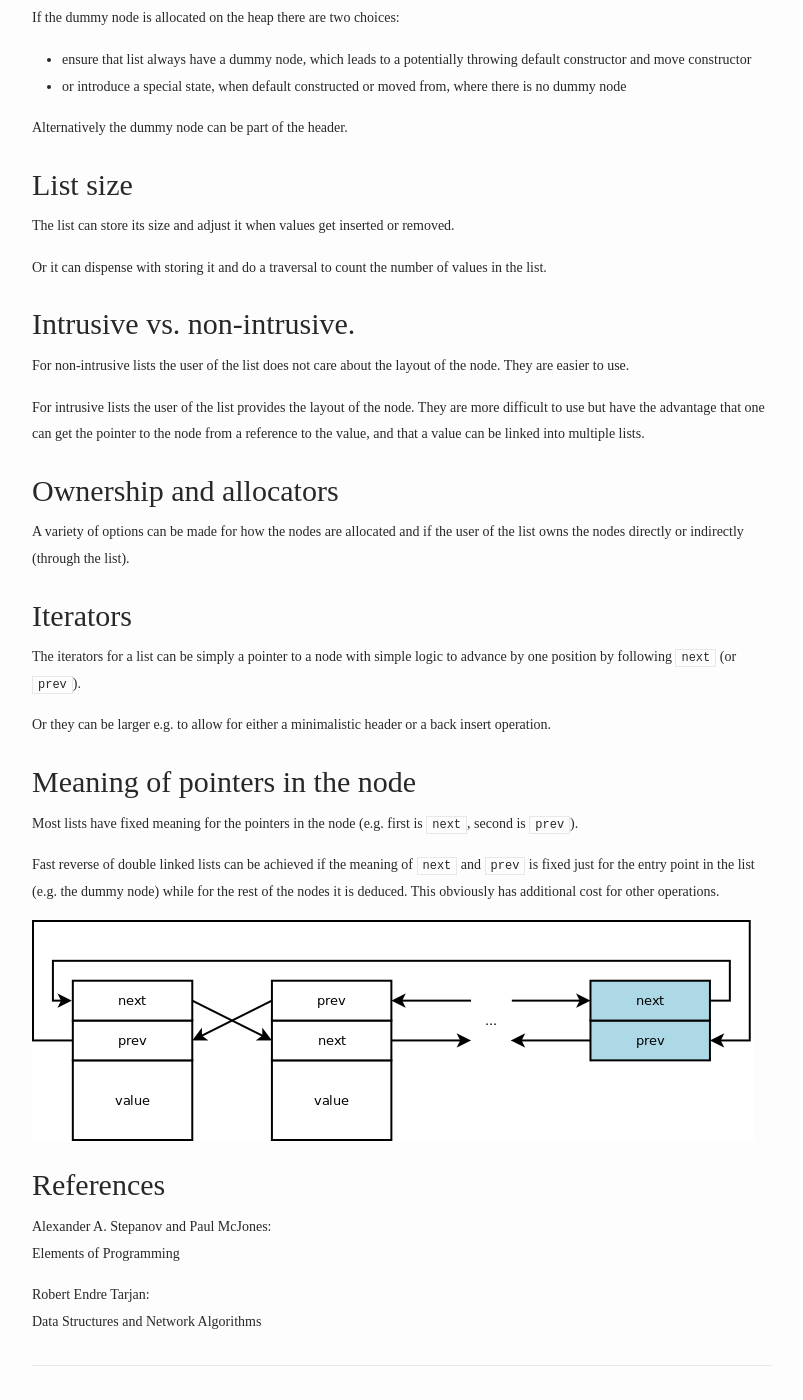
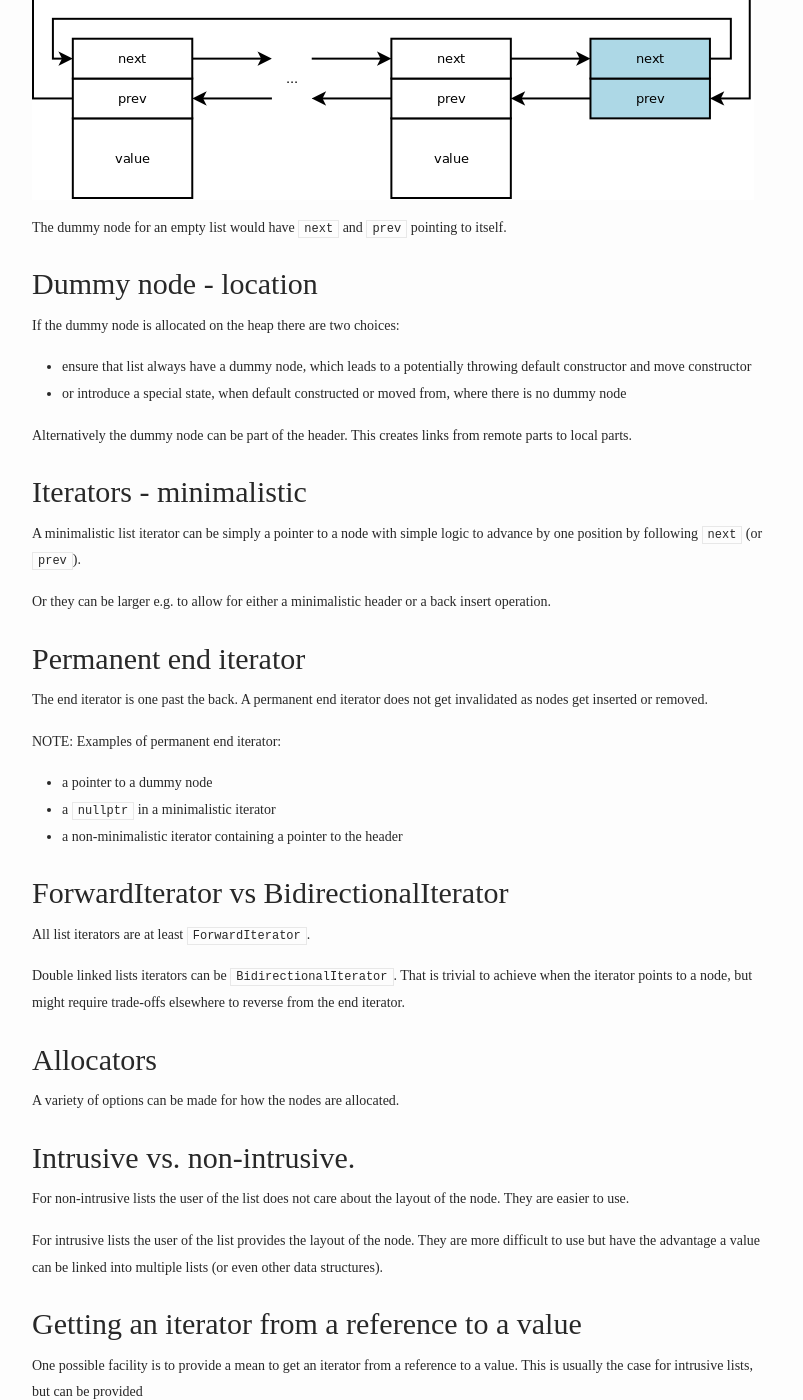
Before and after one commit to bajamircea/bajamircea.github.io, a Jekyll site: the page built from _posts/2018-06-23-linked-lists-options.markdown, in a window 1280 px wide and 1400 px high, scrolled down 2940 px. Shown: the whole window, without its empty margins (238-1041 px from the left). Built offline with Jekyll 4.4.1, drawn with Linux system fonts in a browser that asks for light colours; nearby versions of some CDN libraries; some of the changed text lies outside the part shown.

Commit message:
Update lists

```diff
--- a/_posts/2018-06-23-linked-lists-options.markdown
+++ b/_posts/2018-06-23-linked-lists-options.markdown
@@ -13,8 +13,12 @@ Alex Stepanov mentions at some point that `std::vector` is just a kind of
 vector, there are many kinds of vector. It turns out that `std::list` is also
 just a kind of linked list, the are many kinds of linked lists.
 
-Linked lists are data structures that are implemented as a chain of nodes where
-each node stores a value and one or more pointers to adjacent nodes.
+Linked lists are dynamic-size data structures that are implemented as a chain
+of nodes. Each node stores a value and one or two pointers to adjacent nodes.
+
+A list has a header (consisting of the local parts, at fixed offsets from the
+list object address) and the chain of nodes (the remote parts). The chain is
+accessed through at least one pointer in the header.
 
 Like extent based data structures e.g. `std::vector`, linked lists expose a
 sequence of values. The differences are in terms of trade-offs for the cost of
@@ -47,8 +51,7 @@ made for a more difficult read.
 
 # Linear vs. Circular
 
-There are two choices for the `next` pointer of the tail node (and for the
-`prev` pointer for the head node).
+There are two choices for the `next` pointer of the tail node.
 
 It can be `nullptr`, not pointing to another node. In this case the list is
 linear.
@@ -60,38 +63,63 @@ this case the list is circular.
 
 ![Circular](/assets/2018-06-23-linked-lists-options/04-circular.png)
 
+Double linked lists have the same choice for the `prev` pointer for the head
+node. A double linked list is either linear for both chains or circular for
+both chains.
 
-# Header - size
 
-The list itself needs the means to access the chain of nodes.
+# Header - minimalistic
 
 A minimalistic header can have just one pointer. That's useful for large number
 of lists, many of which are empty.
 
-For a linear list the header needs to contain a pointer to the head.
+The minimalistic header can have a pointer to the head (e.g. a linear single
+linked list).
 
 ![Header to head](/assets/2018-06-23-linked-lists-options/05-header-head.png)
 
-For a single linked circular list the header should have a pointer to the tail.
-This way the head can also be accessed in 2 steps (regardless of the length of
-the list).
+Or the minimalistic header can have a pointer to the tail, This can work for
+circular lists, by providing access to the head as well in a constant number of
+steps regardless of the length of the list.
 
 ![Header to tail](/assets/2018-06-23-linked-lists-options/06-header-tail.png)
 
 Alternatively the header can be larger than just a pointer.
 
 
+# List size
+
+The list can store its size in the header and adjust it when values get
+inserted or removed.
+
+Or it can dispense with storing it and do a traversal to count the number of
+values in the list.
+
+
+# Links from remote parts to local parts
+
+One option is to only have links from the header (the local parts) to the nodes
+(the remote parts), but no links from the nodes (the remote parts) back to the
+header.
+
+The other option is to allow links from the nodes (the remote parts) back to
+the header (the local parts). This makes some operations a bit more complex
+(e.g.  move constructor and assignment need to also adjust the relevant
+pointers to point to the new header).
+
+
 # Dummy node
 
-For circular lists there is the option to introduce a dummy node
-that does not need to contain a value (e.g. it's `reinterpret_cast`ed to a
-node), between the node for the front (the node of the first value) and the
-back (the node for the last value).
+For circular lists there is the option to introduce a dummy node that does not
+need to contain a value (e.g. it's `reinterpret_cast`ed to a node), between the
+node for the front (the node of the first value) and the back (the node for the
+last value).
 
 ![Dummy node](/assets/2018-06-23-linked-lists-options/07-dummy-node.png)
 
 The dummy node for an empty list would have `next` and `prev` pointing to
 itself.
+
 
 # Dummy node - location
 
@@ -102,14 +130,42 @@ If the dummy node is allocated on the heap there are two choices:
 - or introduce a special state, when default constructed or moved from, where
   there is no dummy node
 
-Alternatively the dummy node can be part of the header.
+Alternatively the dummy node can be part of the header. This creates links from
+remote parts to local parts.
 
-# List size
 
-The list can store its size and adjust it when values get inserted or removed.
+# Iterators - minimalistic
 
-Or it can dispense with storing it and do a traversal to count the number of
-values in the list.
+A minimalistic list iterator can be simply a pointer to a node with simple
+logic to advance by one position by following `next` (or `prev`).
+
+Or they can be larger e.g. to allow for either a minimalistic header or a back
+insert operation.
+
+
+# Permanent end iterator
+
+The end iterator is one past the back. A permanent end iterator does not get
+invalidated as nodes get inserted or removed.
+
+NOTE: Examples of permanent end iterator:
+- a pointer to a dummy node
+- a `nullptr` in a minimalistic iterator
+- a non-minimalistic iterator containing a pointer to the header
+
+
+# ForwardIterator vs BidirectionalIterator
+
+All list iterators are at least `ForwardIterator`.
+
+Double linked lists iterators can be `BidirectionalIterator`. That is trivial to
+achieve when the iterator points to a node, but might require trade-offs
+elsewhere to reverse from the end iterator.
+
+
+# Allocators
+
+A variety of options can be made for how the nodes are allocated.
 
 
 # Intrusive vs. non-intrusive.
@@ -118,24 +174,40 @@ For non-intrusive lists the user of the list does not care about the layout of
 the node. They are easier to use.
 
 For intrusive lists the user of the list provides the layout of the node. They
-are more difficult to use but have the advantage that one can get the pointer
-to the node from a reference to the value, and that a value can be linked into
-multiple lists.
+are more difficult to use but have the advantage a value can be linked into
+multiple lists (or even other data structures).
 
 
-# Ownership and allocators
+# Getting an iterator from a reference to a value
 
-A variety of options can be made for how the nodes are allocated and if the
-user of the list owns the nodes directly or indirectly (through the list).
+One possible facility is to provide a mean to get an iterator from a reference
+to a value. This is usually the case for intrusive lists, but can be provided
+
+for non-intrusive lists as well.
+
+# Node ownership
+
+If the list owns the nodes, they get deleted when the list gets destroyed.
+
+The other option is that the list does not own the nodes. This is usually the
+case with intrusive lists, in particular when a node is part of more than a
+list, at most one list can own the nodes.
 
 
-# Iterators
+# Operations available
 
-The iterators for a list can be simply a pointer to a node with simple logic to
-advance by one position by following `next` (or `prev`).
+All lists provide:
+- constant time access to the front (the first value)
+- constant time `push_front`
+- constant time `pop_front`
+- constant time insertion and erasure after iterator (i.e. other than the end iterator)
 
-Or they can be larger e.g. to allow for either a minimalistic header or a back
-insert operation.
+Typical optional operations are:
+- constant time access to the back (the last value)
+- constant time `push_back`
+- constant time `pop_back`
+- constant time insertion and erasure before iterator
+- some form of constant time transfer of nodes to another list (splicing)
 
 
 # Meaning of pointers in the node
```
Also changed, not shown: _posts/2018-06-28-linked-lists-examples.markdown (+5 -5 lines), assets/2018-06-23-linked-lists-options/03-linear.png, assets/2018-06-23-linked-lists-options/04-circular.png.
